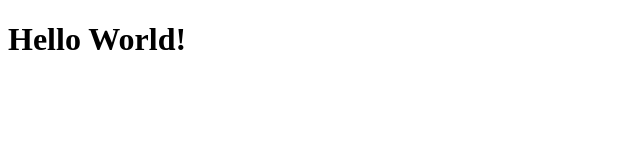
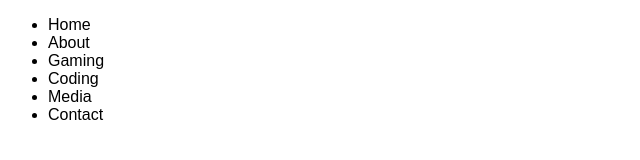
Before and after one commit to DopestPleb/dopestpleb.github.io, a plain HTML site: page index.html in a window 1280 px wide. Shown: the whole page, without its empty margins (0-640 px from the left). Drawn offline with nearby package versions, Linux system fonts and the light colour scheme.

Commit message:
Adding nav bar and intergrating less

```diff
--- a/index.html
+++ b/index.html
@@ -2,9 +2,30 @@
 <html>
     <head>
         <title>Home</title>
+        <link rel="stylesheet/less" href="style.less">
+        <script src="//cdnjs.cloudflare.com/ajax/libs/less.js/3.9.0/less.min.js"></script>
+        <script src="//cdnjs.cloudflare.com/ajax/libs/p5.js/0.8.0/p5.js" type="text/javascript"></script>
+        <script src="./js/index.js" type="text/javascript"></script>
     </head>
 
     <body>
-        <h1>Hello World!</h1>
+        <div class='nav'>
+            <ul>
+                <li>Home</li>
+                <li>About</li>
+                <li>Gaming</li>
+                <li>Coding</li>
+                <li>Media</li>
+                <li>Contact</li>
+            </ul>
+        </div>
+
+        <div class='main-content'>
+
+        </div>
+
+        <div class='footer'>
+
+        </div>
     </body>
 </html>
--- /dev/null
+++ b/style.less
@@ -0,0 +1,3 @@
+* {
+    font-family: sans-serif;
+}
```
Also changed, not shown: js/index.js (added).
